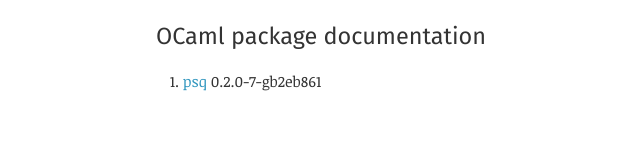
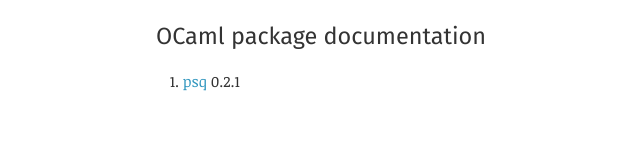
Before and after one commit to pqwy/psq, a plain HTML site: page doc/index.html in a window 1280 px wide. Shown: the full height of the page, 131-771 px from the left. Drawn offline with Linux system fonts and the light colour scheme.

Commit message:
Update psq doc to 0.2.1.

```diff
--- a/doc/index.html
+++ b/doc/index.html
@@ -11,7 +11,7 @@
       <div class="by-name">
       <h2>OCaml package documentation</h2>
       <ol>
-      <li><a href="psq/index.html">psq</a> <span class="version">0.2.0-7-gb2eb861</span></li>
+      <li><a href="psq/index.html">psq</a> <span class="version">0.2.1</span></li>
       </ol>
       </div>
     </main>
```
